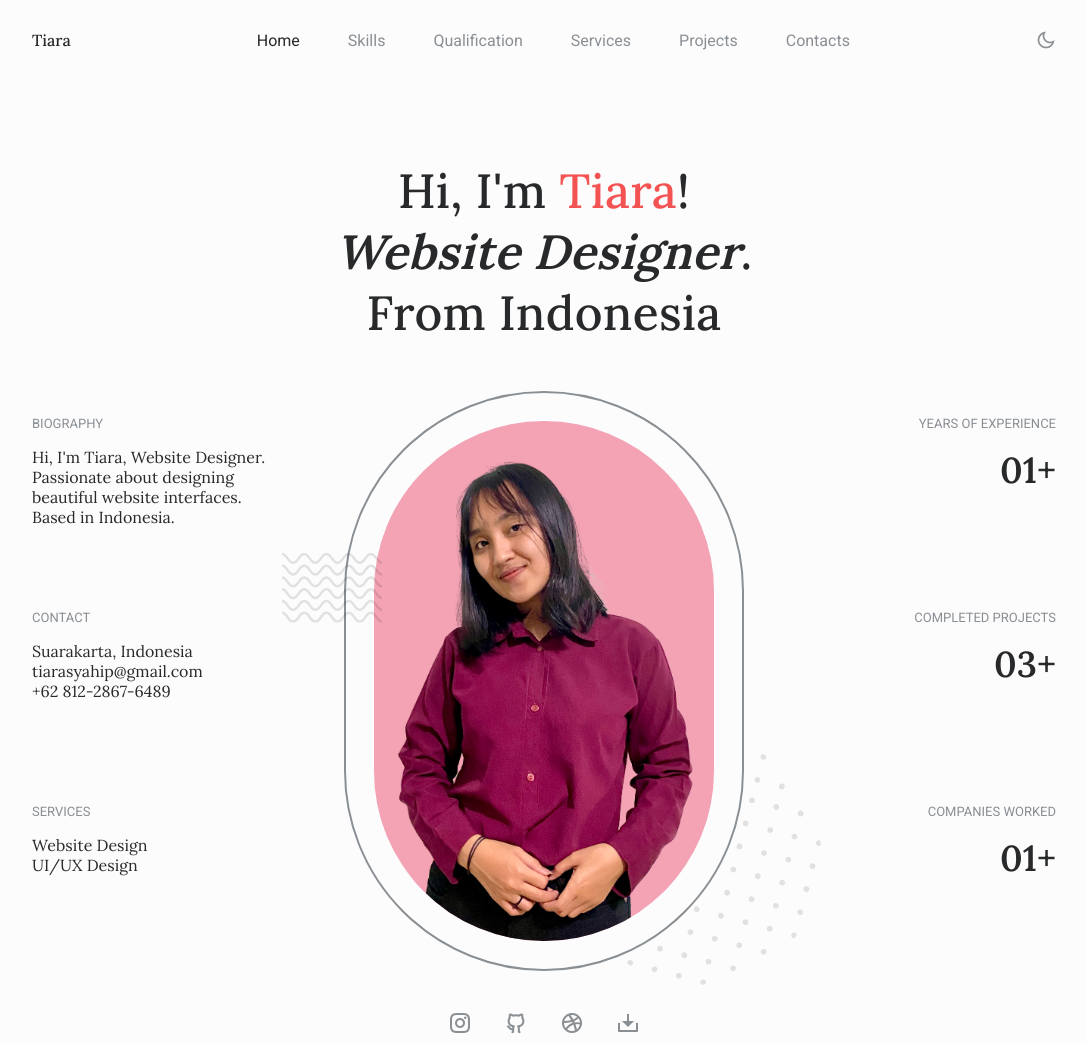
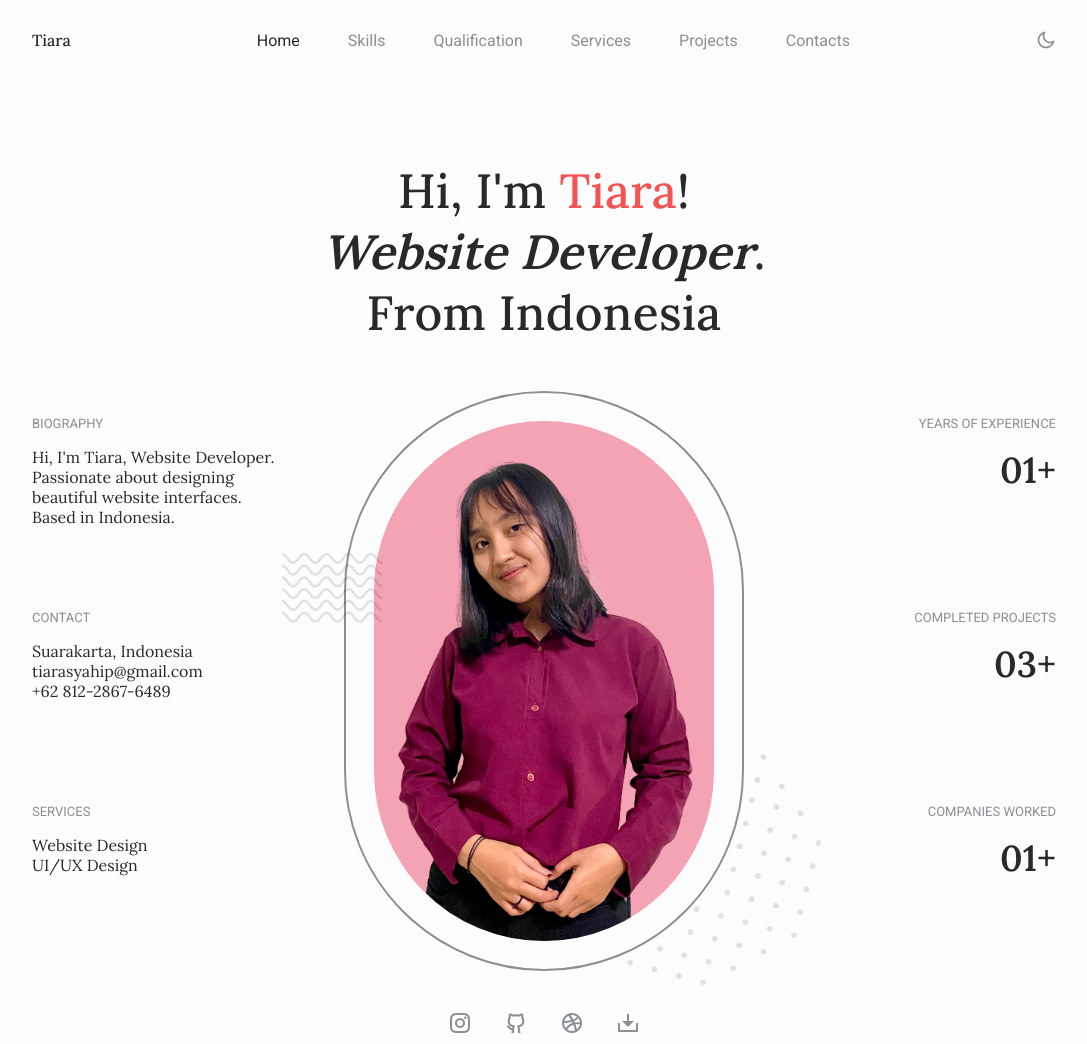
Before and after one commit to Zortagon/tiarasyahip.github.io, a plain HTML site: page index.html in a window 1280 px wide. Shown: the top 1044 px of the page, without its empty margins (96-1183 px from the left). Drawn offline with nearby package versions, Linux system fonts and the light colour scheme.

Commit message:
Merubah kata "Designer" menjadi "Developer"

```diff
--- a/index.html
+++ b/index.html
@@ -88,7 +88,7 @@
                 <div class="home__data grid">
                     <h1 class="home__title">
                         Hi, I'm <span class="text__highlight">Tiara</span>! <br>
-                        <span class="text__highlight__jobdesk">Website Designer</span>. <br>
+                        <span class="text__highlight__jobdesk">Website Developer</span>. <br>
                         From Indonesia <br>
                     </h1>
 
@@ -127,7 +127,7 @@
                         </h3>
 
                         <p class="home__info-description">
-                            Hi, I'm Tiara, Website Designer.
+                            Hi, I'm Tiara, Website Developer.
                             Passionate about designing beautiful website
                             interfaces. Based in Indonesia.
                         </p>
@@ -519,7 +519,7 @@
     <footer class="footer">
         <div class="footer__container container">
             <h1 class="footer__title">Tiara</h1>
-            <p>Website Designer</p>
+            <p>Website Developer</p>
 
             <ul class="footer__list">
                 <li>
```
